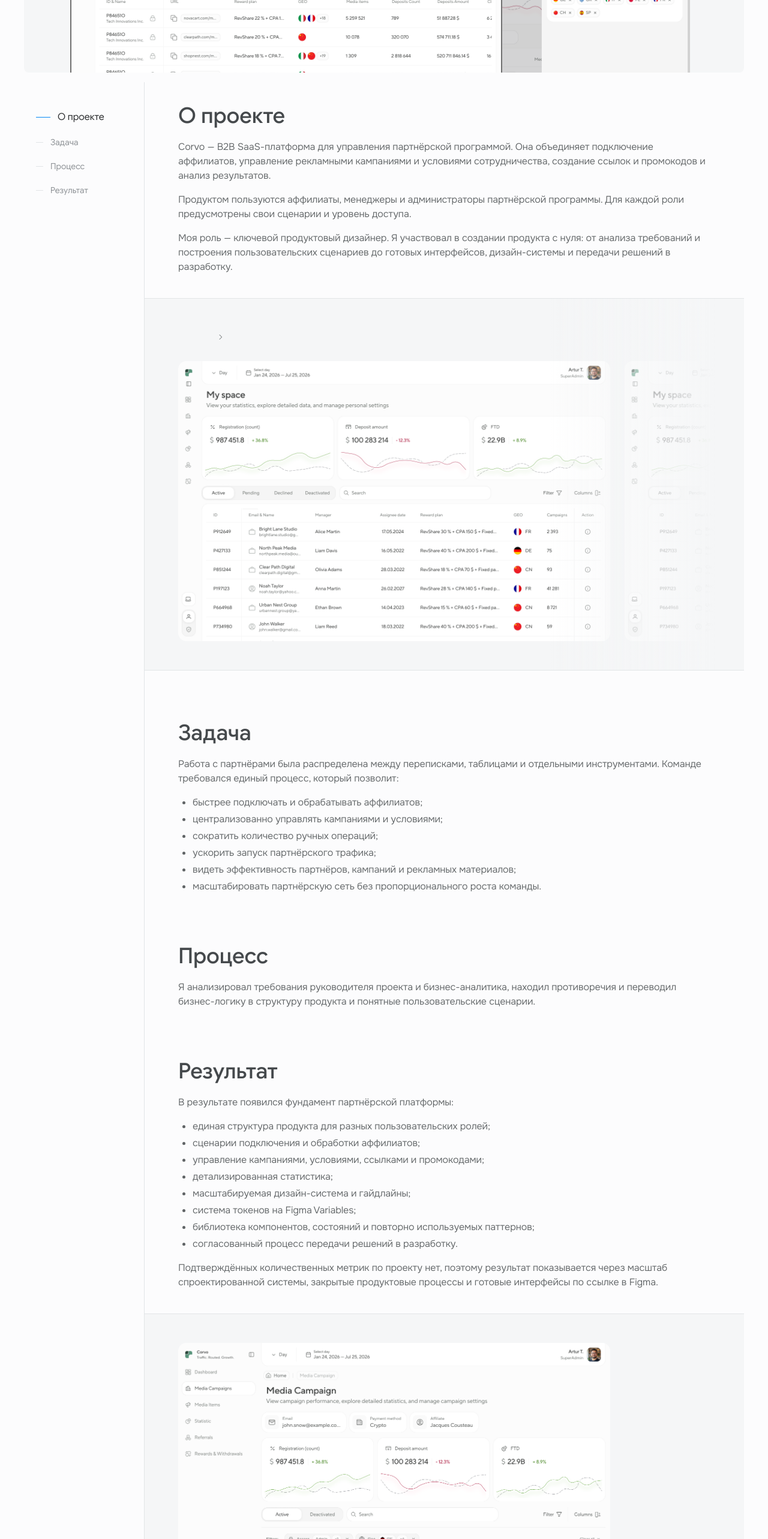
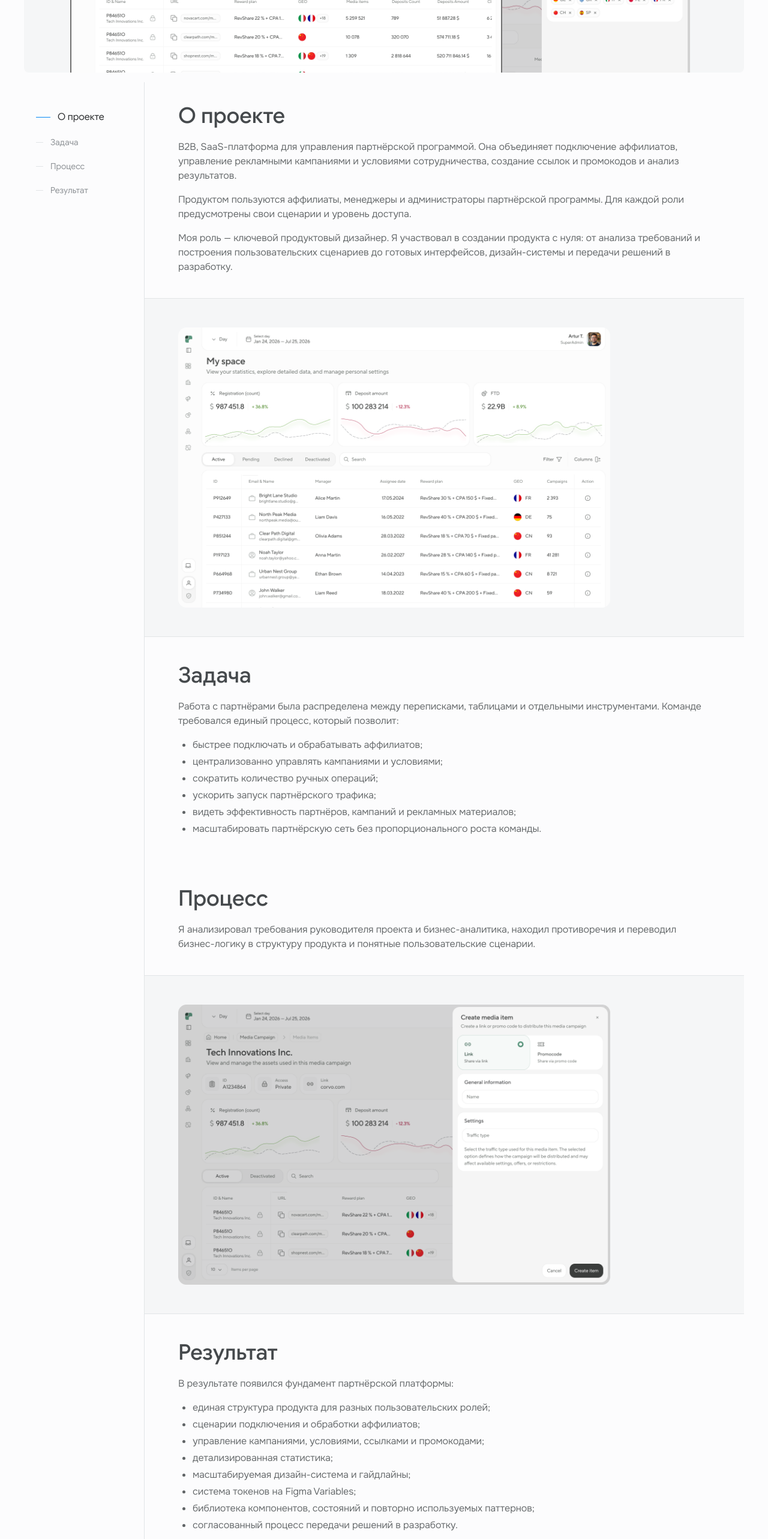
Before and after one commit to Qoalza/Design-portfolio-site, a Next.js app: page /projects/corvo in a window 1280 px wide. Shown: the part 820-3386 px from the top of the page at 60% size. Built offline with nearby package versions, Linux system fonts and the light colour scheme.

Commit message:
Reconcile Corvo content and footer junction

```diff
--- a/content/projects/corvo.mdx
+++ b/content/projects/corvo.mdx
@@ -39,19 +39,13 @@ tags:
 
 ## О проекте
 
-Corvo — B2B SaaS-платформа для управления партнёрской программой. Она объединяет подключение аффилиатов, управление рекламными кампаниями и условиями сотрудничества, создание ссылок и промокодов и анализ результатов.
+B2B, SaaS-платформа для управления партнёрской программой. Она объединяет подключение аффилиатов, управление рекламными кампаниями и условиями сотрудничества, создание ссылок и промокодов и анализ результатов.
 
 Продуктом пользуются аффилиаты, менеджеры и администраторы партнёрской программы. Для каждой роли предусмотрены свои сценарии и уровень доступа.
 
 Моя роль — ключевой продуктовый дизайнер. Я участвовал в создании продукта с нуля: от анализа требований и построения пользовательских сценариев до готовых интерфейсов, дизайн-системы и передачи решений в разработку.
 
 <ProjectGallery items={[
-  {
-    src: "/assets/projects/corvo/overview.png",
-    alt: "Обзор интерфейса Corvo со статистикой партнёрской программы",
-    width: 2960,
-    height: 1920,
-  },
   {
     src: "/assets/projects/corvo/overview.png",
     alt: "Обзор интерфейса Corvo со статистикой партнёрской программы",
@@ -83,6 +77,15 @@ Corvo — B2B SaaS-платформа для управления партнёр
 
 Я анализировал требования руководителя проекта и бизнес-аналитика, находил противоречия и переводил бизнес-логику в структуру продукта и понятные пользовательские сценарии.
 
+<ProjectGallery items={[
+  {
+    src: "/assets/projects/corvo/process-interface.png",
+    alt: "Интерфейс создания рекламного материала Corvo",
+    width: 2960,
+    height: 1920,
+  },
+]} />
+
 </ProjectSection>
 
 <ProjectSection>
--- a/src/app/projects/[slug]/page.module.css
+++ b/src/app/projects/[slug]/page.module.css
@@ -245,6 +245,7 @@
 .contentSection > div:last-child { margin-top: 40px; }
 .contentSection:last-child > div:last-child { margin-top: 40px; }
 .contentSection:not(:last-child) { padding-bottom: 40px; }
+.contentSection:not(:last-child):has(> div:last-child) { padding-bottom: 0; }
 
 .contentDivider { width: 100%; border: 0; border-top: 1px solid #e2e5e7; }
 
--- a/src/components/project-gallery.module.css
+++ b/src/components/project-gallery.module.css
@@ -42,6 +42,7 @@
 .slide button > img { display: block; width: 100%; height: 100%; object-fit: cover; }
 .slide button[data-image-fit="contain"] > img { object-fit: contain; }
 
+.result { border-bottom: 0; }
 .result .slide { height: 554px; }
 
 .edgeFade {
```
Also changed, not shown: public/assets/projects/corvo/process-flow.png (deleted).
